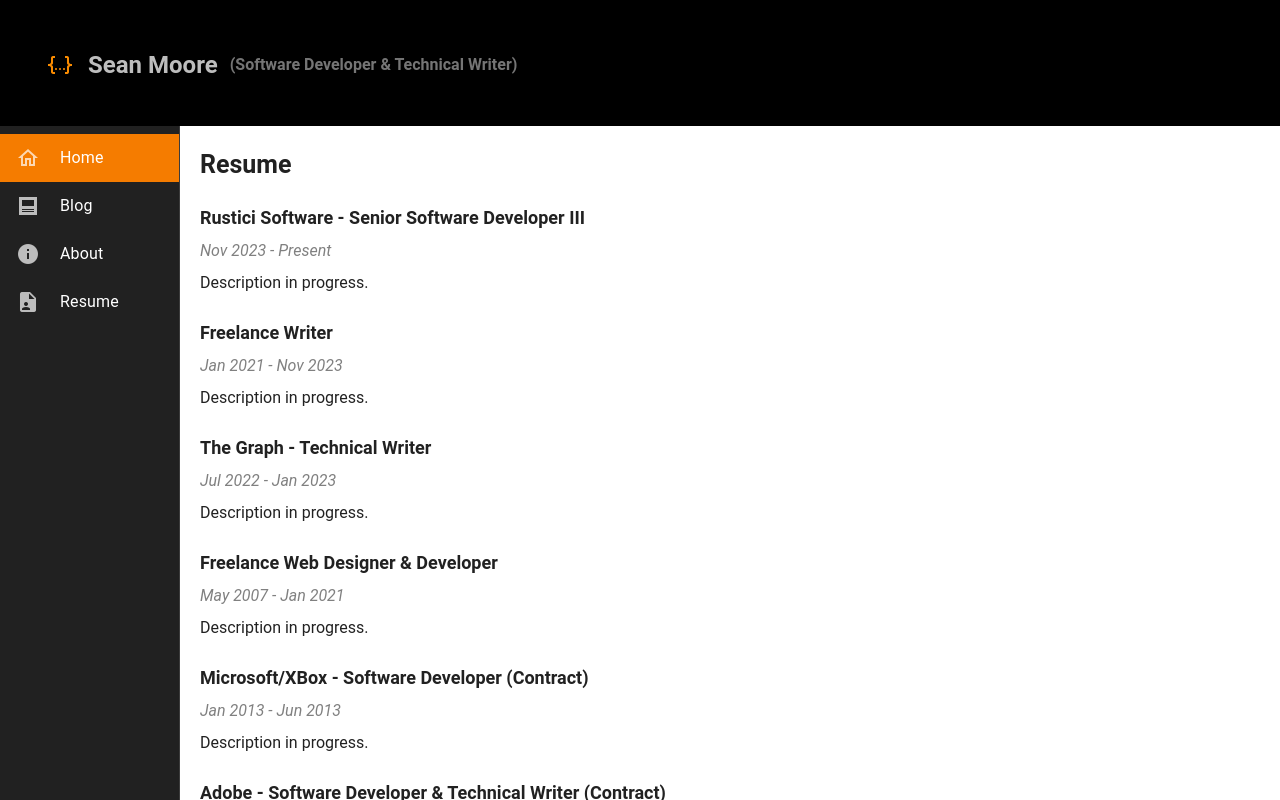
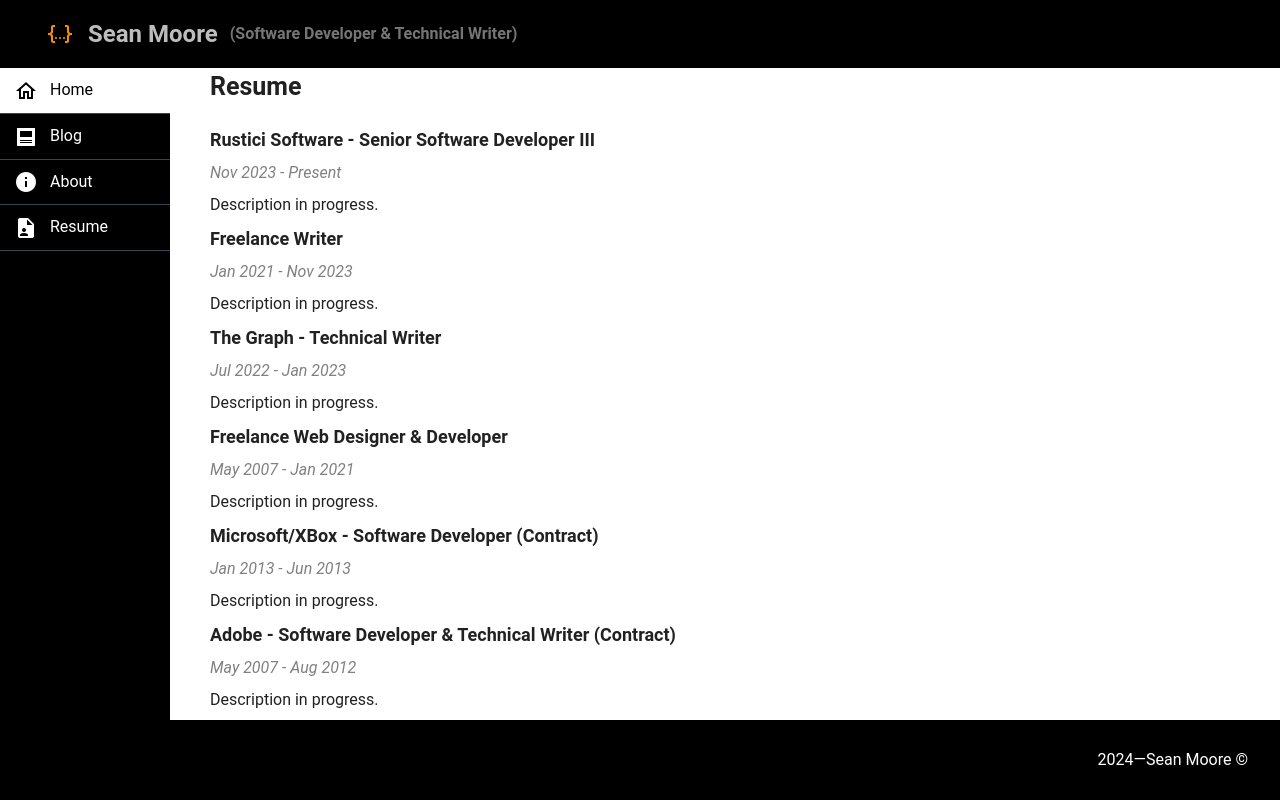
Before and after one commit to seanmooretechwriter/seanmooretechwriter.github.io, a Vue app: page /resume in a window 1280 px wide. Shown: the top 800 px of the page. Built offline with nearby package versions, Linux system fonts and the light colour scheme.

Commit message:
refactor: Fix layout problems

```diff
--- a/src/App.vue
+++ b/src/App.vue
@@ -1,13 +1,17 @@
 <template>
   <v-app>
-    <Header :title="applicationTitle" :subtitle="applicationSubtitle" />
-    <v-layout class="main-app-container">
-      <NavigationMenu :width="180" />
-      <v-main class="main-body">
-        <router-view></router-view>
-      </v-main>
-    </v-layout>
-    <v-footer class="main-footer bg-black d-flex justify-end" border>2024—Sean Moore ©</v-footer>
+    <Header :title="applicationTitle" :subtitle="applicationSubtitle" style=" height: 135px; " />
+    <v-main style=" height: 100%">
+      <div class="container-fluid" style="height: 100%;" >
+        <div class="sidebar"  style="height: 100%;" >
+          <NavigationMenu/>
+        </div>
+        <div class="main-content pl-10">
+          <router-view></router-view>
+        </div>
+      </div>
+    </v-main>
+    <div class="pr-8 main-footer bg-black d-flex justify-end">2024—Sean Moore ©</div>
   </v-app>
 </template>
 
@@ -22,7 +26,6 @@ const store = useMainApplicationStore();
 const { applicationID, applicationTitle, applicationSubtitle } = storeToRefs(store);
 console.info(`%c🐰 Starting: ${applicationID.value}...`, 'color:Green');
 
-
 console.timeEnd('🕓 Application Loaded');
 
 console.group(`%c✨ Project Information`, 'color:Yellow');
@@ -30,15 +33,29 @@ console.info(`%cEnvironment: ${import.meta.env.MODE}`, 'color:DodgerBlue');
 console.groupEnd();
 </script>
 
-<style>
-.main-app-container {
-  height: 90%;
+<style scoped>
+.main-footer {
+  height: 80px;
+  width: 100%;
+  display: flex;
+  align-items: center;
+  bottom: 0;
+  position: fixed;
 }
 
-.main-footer {
-  height: 10%;
+.container-fluid {
+  display: flex;
+  margin: 0;
+  padding: 0;
 }
 
-.main-body {
+.sidebar {
+  width: 170px;
+  background-color: black;
+  height: 100%;
+}
+
+.main-content {
+  flex: 1;
 }
 </style>
--- a/src/assets/global.css
+++ b/src/assets/global.css
@@ -1,7 +1,3 @@
-.v-main.main-body {
-  margin: 20px;
-}
-
 .page-title {
   font-size: 25px;
   font-weight: bold;
--- a/src/view/About.vue
+++ b/src/view/About.vue
@@ -32,7 +32,7 @@
       <p class="mb-5">I spent a significant amount of time as an early advocate for source control, TDD, best practices and coding standards. I <a href="https://www.scribd.com/presentation/95139359/Sean-Moore-Flex-Best-Practices" target="_blank"> authored content</a>
       and provided sessions at multiple conferences and user groups teaching the development community about these topics.</p>
 
-      <p class="mb-5">After many years in public facing, community oriented roles I took a step back and focused on fundamental software development concepts,
+      <p>After many years in public facing, community oriented roles I took a step back and focused on fundamental software development concepts,
         technical writing and self development. I started my career with a focus on design and gravitated toward development over time. After years of working as a developer,
         I felt the need to learn more about deeper software engineering principals and topics and also hone my writing skills to improve my overall communication skills and
         abilities. I also placed too much emphasis on work and the grind in my early career. I took time to really discover who I am and how to better connect with the
@@ -41,5 +41,3 @@
     </v-row>
   </v-col>
 </template>
-<script setup lang="ts">
-</script>
--- a/src/view/BlogPost.vue
+++ b/src/view/BlogPost.vue
@@ -1,6 +1,6 @@
 <template>
   <div class="mb-5 page-title">Blog Post</div>
-  <div class="markdown-body" style="width: 640px" v-html="content"></div>
+  <div class="markdown-body pb-5" style="width: 640px" v-html="content"></div>
 </template>
 
 <script lang="ts" setup>
--- a/src/view/Resume.vue
+++ b/src/view/Resume.vue
@@ -1,96 +1,61 @@
 <template>
   <div class="mb-5 page-title">Resume</div>
-  <v-col cols="12">
-    <v-row class="mr-8">
+
+  <div class="container">
+    <div class="content-section mr-8">
       <p class="mb-2 role__title">Rustici Software - Senior Software Developer III</p>
-    </v-row>
-    <v-row class="mr-8">
       <p class="mb-2 role__duration">Nov 2023 - Present</p>
-    </v-row>
-    <v-row class="mr-8 mb-4">
       <p class="mb-2">Description in progress.</p>
-    </v-row>
+    </div>
 
-    <v-row class="mr-8">
+    <div class="content-section mr-8">
       <p class="mb-2 role__title">Freelance Writer</p>
-    </v-row>
-    <v-row class="mr-8">
       <p class="mb-2 role__duration">Jan 2021 - Nov 2023</p>
-    </v-row>
-    <v-row class="mr-8 mb-4">
       <p class="mb-2">Description in progress.</p>
-    </v-row>
+    </div>
 
-    <v-row class="mr-8">
+    <div class="content-section mr-8">
       <p class="mb-2 role__title">The Graph - Technical Writer</p>
-    </v-row>
-    <v-row class="mr-8">
       <p class="mb-2 role__duration">Jul 2022 - Jan 2023</p>
-    </v-row>
-    <v-row class="mr-8 mb-4">
       <p class="mb-2">Description in progress.</p>
-    </v-row>
+    </div>
 
-    <v-row class="mr-8">
+    <div class="content-section mr-8">
       <p class="mb-2 role__title">Freelance Web Designer & Developer</p>
-    </v-row>
-    <v-row class="mr-8">
       <p class="mb-2 role__duration">May 2007 - Jan 2021</p>
-    </v-row>
-    <v-row class="mr-8 mb-4">
       <p class="mb-2">Description in progress.</p>
-    </v-row>
+    </div>
 
-    <v-row class="mr-8">
+    <div class="content-section mr-8">
       <p class="mb-2 role__title">Microsoft/XBox - Software Developer (Contract)</p>
-    </v-row>
-    <v-row class="mr-8">
       <p class="mb-2 role__duration">Jan 2013 - Jun 2013</p>
-    </v-row>
-    <v-row class="mr-8 mb-4">
       <p class="mb-2">Description in progress.</p>
-    </v-row>
+    </div>
 
-    <v-row class="mr-8">
+    <div class="content-section mr-8">
       <p class="mb-2 role__title">Adobe - Software Developer & Technical Writer (Contract)</p>
-    </v-row>
-    <v-row class="mr-8">
       <p class="mb-2 role__duration">May 2007 - Aug 2012</p>
-    </v-row>
-    <v-row class="mr-8 mb-4">
       <p class="mb-2">Description in progress.</p>
-    </v-row>
+    </div>
 
-    <v-row class="mr-8">
+    <div class="content-section mr-8">
       <p class="mb-2 role__title">techniques.org - Lead Software Developer</p>
-    </v-row>
-    <v-row class="mr-8">
       <p class="mb-2 role__duration">Mar 2003 - May 2007</p>
-    </v-row>
-    <v-row class="mr-8 mb-4">
       <p class="mb-2">Description in progress.</p>
-    </v-row>
+    </div>
 
-    <v-row class="mr-8">
+    <div class="content-section mr-8">
       <p class="mb-2 role__title">LION, Inc. - Web Developer</p>
-    </v-row>
-    <v-row class="mr-8">
       <p class="mb-2 role__duration">Jan 1999 - Mar 2003</p>
-    </v-row>
-    <v-row class="mr-8 mb-4">
       <p class="mb-2">Description in progress.</p>
-    </v-row>
+    </div>
 
-    <v-row class="mr-8">
+    <div class="content-section mr-8">
       <p class="mb-2 role__title">Flightsafety Services - Software Developer</p>
-    </v-row>
-    <v-row class="mr-8">
       <p class="mb-2 role__duration">Feb 1998 - Jan 1999</p>
-    </v-row>
-    <v-row class="mr-8 mb-4">
       <p class="mb-2">Description in progress.</p>
-    </v-row>
-  </v-col>
+    </div>
+  </div>
 </template>
 
 <style>
@@ -105,3 +70,5 @@
   color: grey;
 }
 </style>
+<script setup lang="ts">
+</script>
--- a/src/view/component/Header.vue
+++ b/src/view/component/Header.vue
@@ -1,10 +1,8 @@
 <template>
-  <v-layout>
     <div class="bg-black main-header">
       <v-icon icon="mdi-code-json" class="ml-12" color="orange-darken-1" />
       <h2 class="mr-2 ml-4 mt-4 mb-4 text-grey-lighten-1" >{{ title }}</h2><h4 class="ml-1 mr-1 text-grey-darken-1">({{subtitle}})</h4>
     </div>
-  </v-layout>
 </template>
 
 <script lang="ts" setup>
@@ -18,9 +16,10 @@ defineProps<Props>();
 
 <style>
 .main-header {
-  height: 130px;
   width: 100%;
   display: flex;
   align-items: center;
+
+  top: 0;
 }
 </style>
--- a/src/view/component/NavigationMenu.vue
+++ b/src/view/component/NavigationMenu.vue
@@ -1,27 +1,19 @@
 <template>
-  <v-navigation-drawer class="bg-grey-darken-4" :width="width" theme="dark" permanent>
-    <v-list color="transparent">
-      <v-list-item
-          v-for="(item, index) in selectedItemsMap"
+  <div class="custom-drawer" >
+    <ul>
+      <li v-for="(item, index) in selectedItemsMap"
           :key="item"
-          :class="{ 'SelectedTile-active': selectedIndex === index }"
-          :prepend-icon="icons[index]"
-          :title="titles[index]"
-          @click="navigate(item)"
-          slim
-      ></v-list-item>
-    </v-list>
-  </v-navigation-drawer>
+          :class="{ 'selectedTileActive': selectedIndex === index }"
+          @click="navigate(item)"><v-icon class="pr-5 pl-4">{{ icons[index] }}</v-icon> {{ titles[index] }}
+      </li>
+    </ul>
+  </div>
 </template>
 
-<script setup lang="ts">
+<script setup>
 import { useRouter } from "vue-router";
 import { ref } from "vue";
-
-interface Props {
-  width: number;
-}
-defineProps<Props>();
+import { VIcon } from 'vuetify/components';
 
 const router = useRouter();
 const selectedIndex = ref(0);
@@ -41,14 +33,38 @@ const icons = [
   "mdi-file-account"
 ];
 
-const navigate = (path: string) => {
+const navigate = (path) => {
   selectedIndex.value = selectedItemsMap.indexOf(path);
   router.push(path);
 };
 </script>
 
 <style scoped>
-.SelectedTile-active {
-  background-color: #F57C00;
+.custom-drawer {
+  background-color: #000000;
+  color: #ffffff;
+}
+
+ul {
+  list-style: none;
+  padding: 0;
+  margin: 0;
+}
+
+li {
+  padding: 10px;
+  border-bottom: 1px solid #37474F;
+  cursor: pointer;
+
+  align-items: center;
+}
+
+li:hover {
+  background-color: #90a4ae;
+}
+
+.selectedTileActive {
+  background-color: #ffffff;
+  color: black;
 }
 </style>
```
